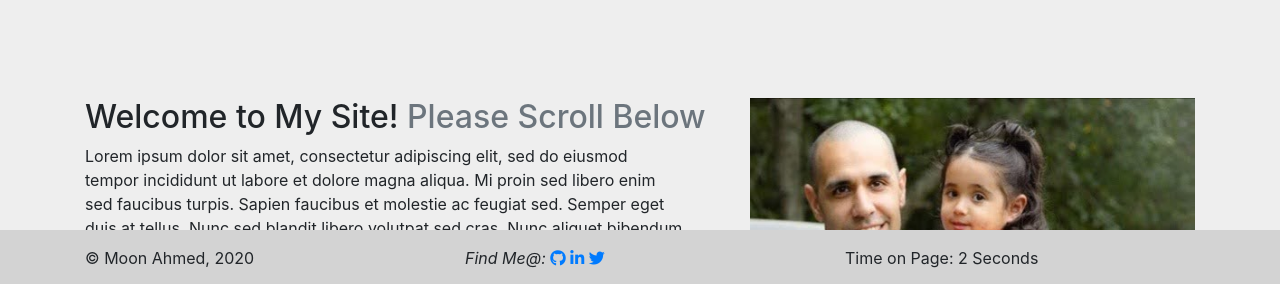
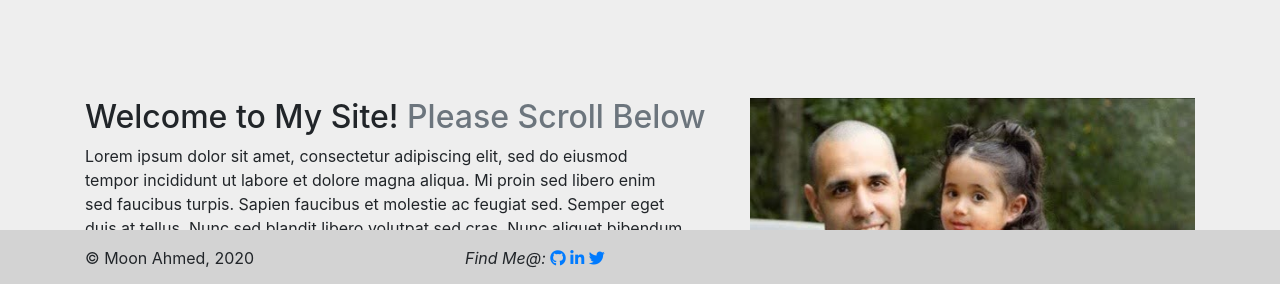
Before and after one commit to knowyrrole101/knowyrrole101.github.io, a plain HTML site: page index.html in a window 1280 px wide. Shown: the part 514-798 px from the top of the page. Drawn offline with nearby package versions, Linux system fonts and the light colour scheme.

Commit message:
remove script.js google maps costs money now

```diff
--- a/index.html
+++ b/index.html
@@ -224,9 +224,6 @@
                         <a href=""><i class="fab fa-linkedin-in"></i></a>
                         <a href=""><i class="fab fa-twitter"></i></a>
                     </div>
-                    <div class="col-md-4">
-                        Time on Page: <span id='session-time'>0</span> Seconds
-                    </div>
                 </div>
             </div>
         </footer>
@@ -235,7 +232,6 @@
         <script src="https://code.jquery.com/jquery-3.5.1.slim.min.js" integrity="sha384-DfXdz2htPH0lsSSs5nCTpuj/zy4C+OGpamoFVy38MVBnE+IbbVYUew+OrCXaRkfj" crossorigin="anonymous"></script>
         <script src="https://cdn.jsdelivr.net/npm/popper.js@1.16.1/dist/umd/popper.min.js" integrity="sha384-9/reFTGAW83EW2RDu2S0VKaIzap3H66lZH81PoYlFhbGU+6BZp6G7niu735Sk7lN" crossorigin="anonymous"></script>
         <script src="https://cdn.jsdelivr.net/npm/bootstrap@4.5.3/dist/js/bootstrap.min.js" integrity="sha384-w1Q4orYjBQndcko6MimVbzY0tgp4pWB4lZ7lr30WKz0vr/aWKhXdBNmNb5D92v7s" crossorigin="anonymous"></script>
-        <script src="js/script.js"></script>
 </body>
 
 </html>
--- a/js/script.js
+++ /dev/null
@@ -1,35 +0,0 @@
-var timer;
-var timerStart;
-var timeSpentOnSite = getTimeSpentOnSite();
-
-function getTimeSpentOnSite() {
-    timeSpentOnSite = parseInt(localStorage.getItem('timeSpentOnSite'));
-    timeSpentOnSite = isNaN(timeSpentOnSite) ? 0 : timeSpentOnSite;
-    return timeSpentOnSite;
-}
-
-function startCounting() {
-    localStorage.clear();
-    var session = document.getElementById('session-time');
-    timerStart = Date.now();
-    timer = setInterval(function() {
-        timeSpentOnSite = getTimeSpentOnSite() + (Date.now() - timerStart);
-        localStorage.setItem('timeSpentOnSite', timeSpentOnSite);
-        timerStart = parseInt(Date.now());
-        session.textContent = parseInt(timeSpentOnSite / 2000);
-    }, 1000);
-}
-startCounting();
-
-// locationButton.addEventListener('click', () => {
-//     locationButton.setAttribute('disabled', 'disabled')
-//     if(navigator.geolocation){
-//       navigator.geolocation.getCurrentPosition((location) => {
-//         mylocation = { latitude: location.coords.latitude,
-//                        longitude: location.coords.longitude
-//                      }
-//         socket.emit('sendLocation', mylocation, ()=> {
-//           locationButton.removeAttribute('disabled')
-//           console.log('Location sent!')
-//         })
-//       })
```
Also changed, not shown: about.html (+0 -5 lines), contact.html (+0 -4 lines), projects.html (+0 -4 lines).
